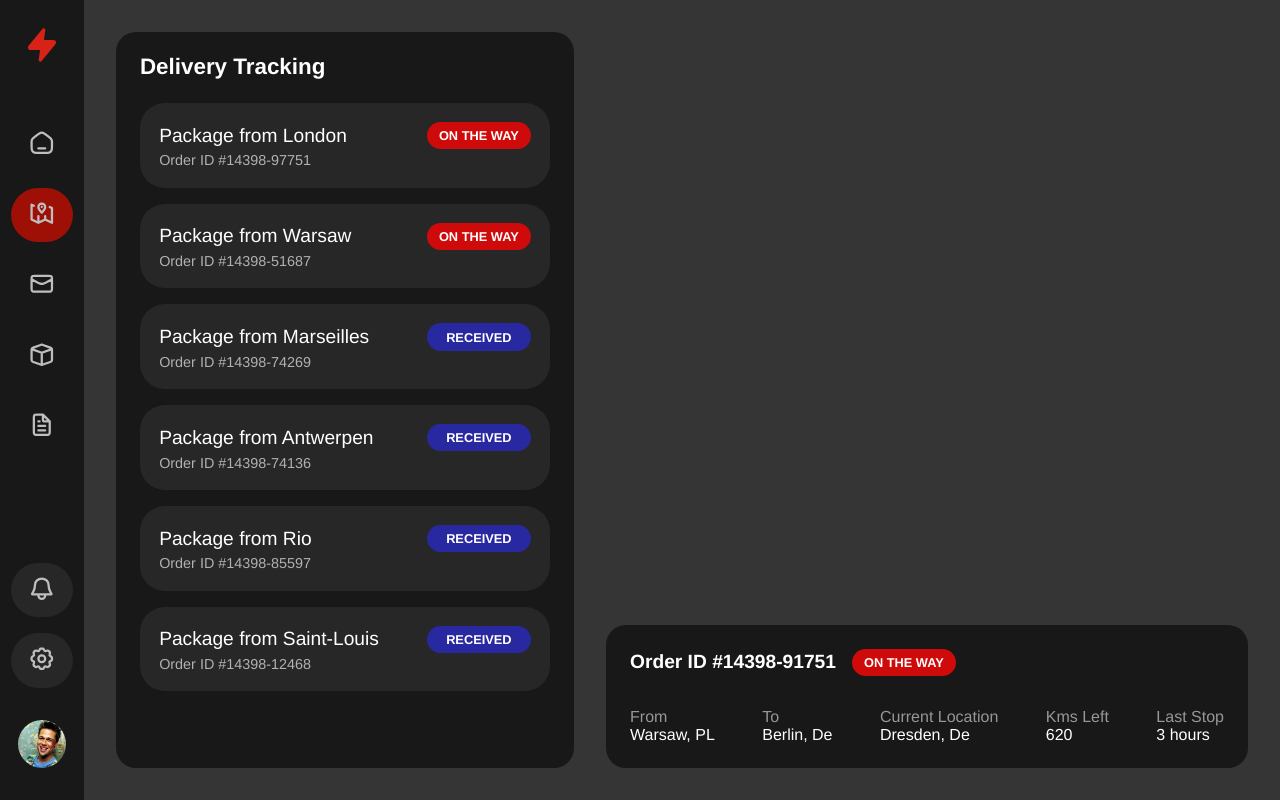
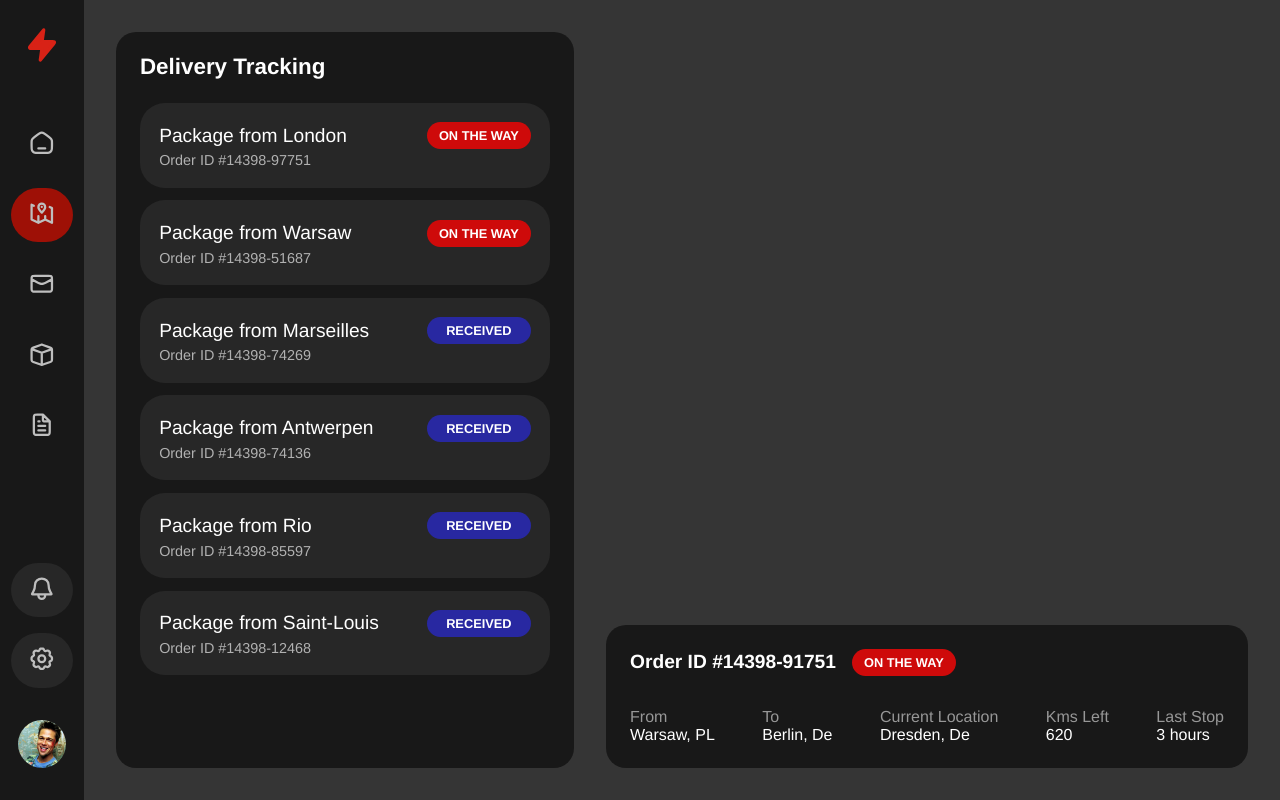
Before and after one commit to hyzzer/sandbox-webapp, a React (Vite) app: page / in a window 1280 px wide. Both pictures are taken after a click on the button 41 px from the left and 214 px from the top of the page. Built offline with nearby package versions, Linux system fonts and the light colour scheme.

Commit message:
STYLE (Tracking) : margins of Tracking View and Package List removed for flex gap

```diff
--- a/src/pages/TrackingView/PackageCard/PackageCard.css
+++ b/src/pages/TrackingView/PackageCard/PackageCard.css
@@ -5,7 +5,6 @@
     border-radius: 25px;
     list-style-type: none;
     padding: 1.2rem;
-    margin-bottom: 1rem;
 }
 
 .package-top-container {
--- a/src/pages/TrackingView/TrackingView.css
+++ b/src/pages/TrackingView/TrackingView.css
@@ -1,6 +1,7 @@
 .tracking-view-container {
     flex: 1 1 auto;
     display: flex;
+    gap: 2rem;
     overflow: hidden;
     justify-content: flex-start;
     align-items: flex-start;
@@ -31,6 +32,7 @@
 .packages-list {
     display: flex;
     flex-direction: column;
+    gap: 0.8rem;
     justify-content: flex-start;
     list-style-type: none;
     margin: 0;
@@ -42,5 +44,4 @@
     display: flex;
     flex-grow: 1;
     flex-direction: column-reverse;
-    margin-left: 2rem;
 }
```
